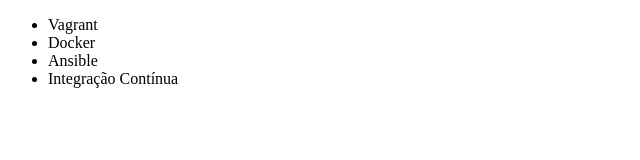
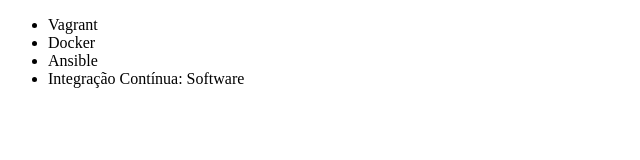
Before and after one commit to gabsorli/alura-git, a plain HTML site: page index.html in a window 1280 px wide. Shown: the full height of the page, 0-640 px from the left. Drawn offline with Linux system fonts and the light colour scheme.

Commit message:
alteração linha 12, inclusao da palavra software

```diff
--- a/index.html
+++ b/index.html
@@ -9,7 +9,7 @@
         <li>Vagrant</li>
         <li>Docker</li>
         <li>Ansible</li>
-        <li>Integração Contínua</li>
+        <li>Integração Contínua: Software</li>
     </ul>
 </body>
 </html>
```
